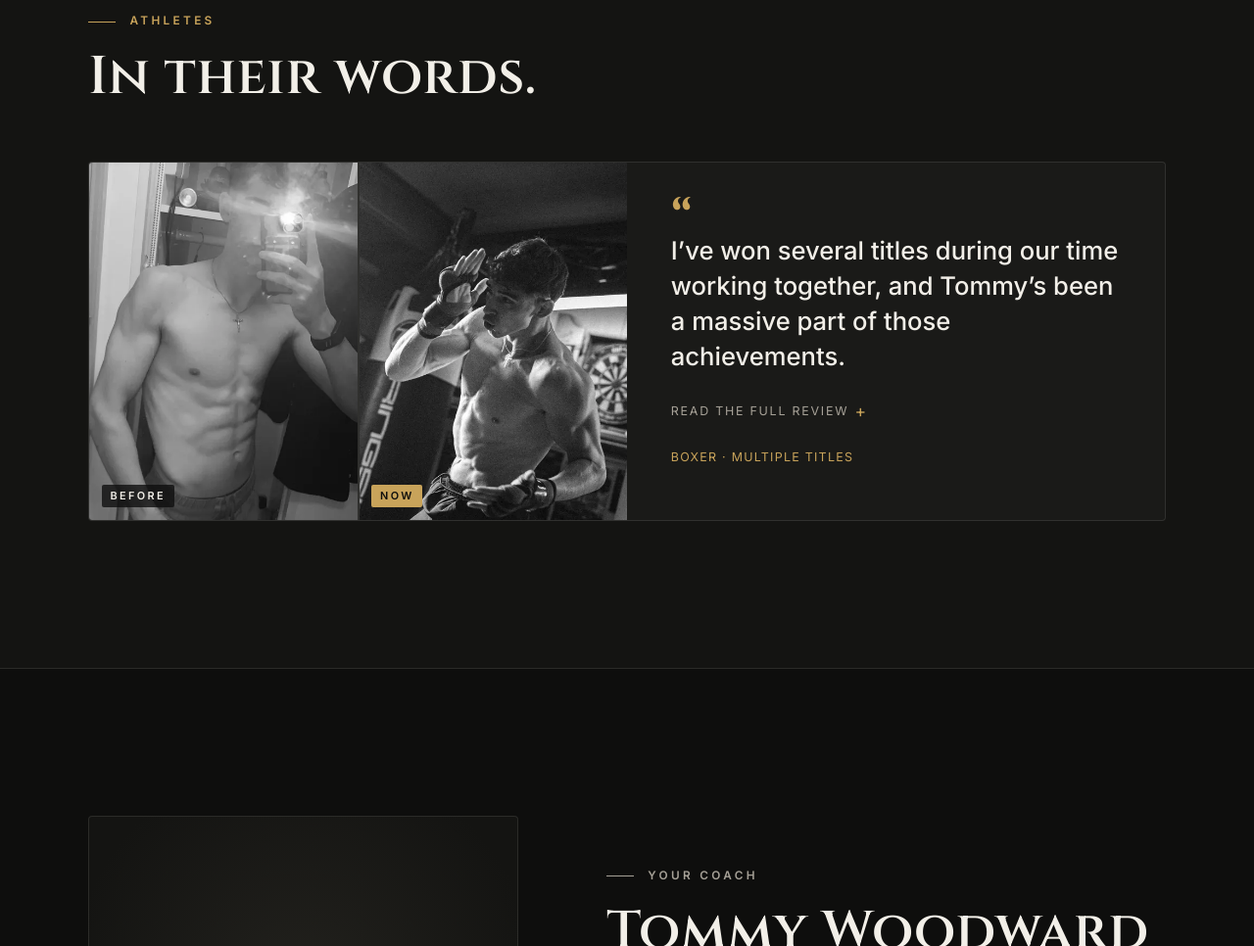
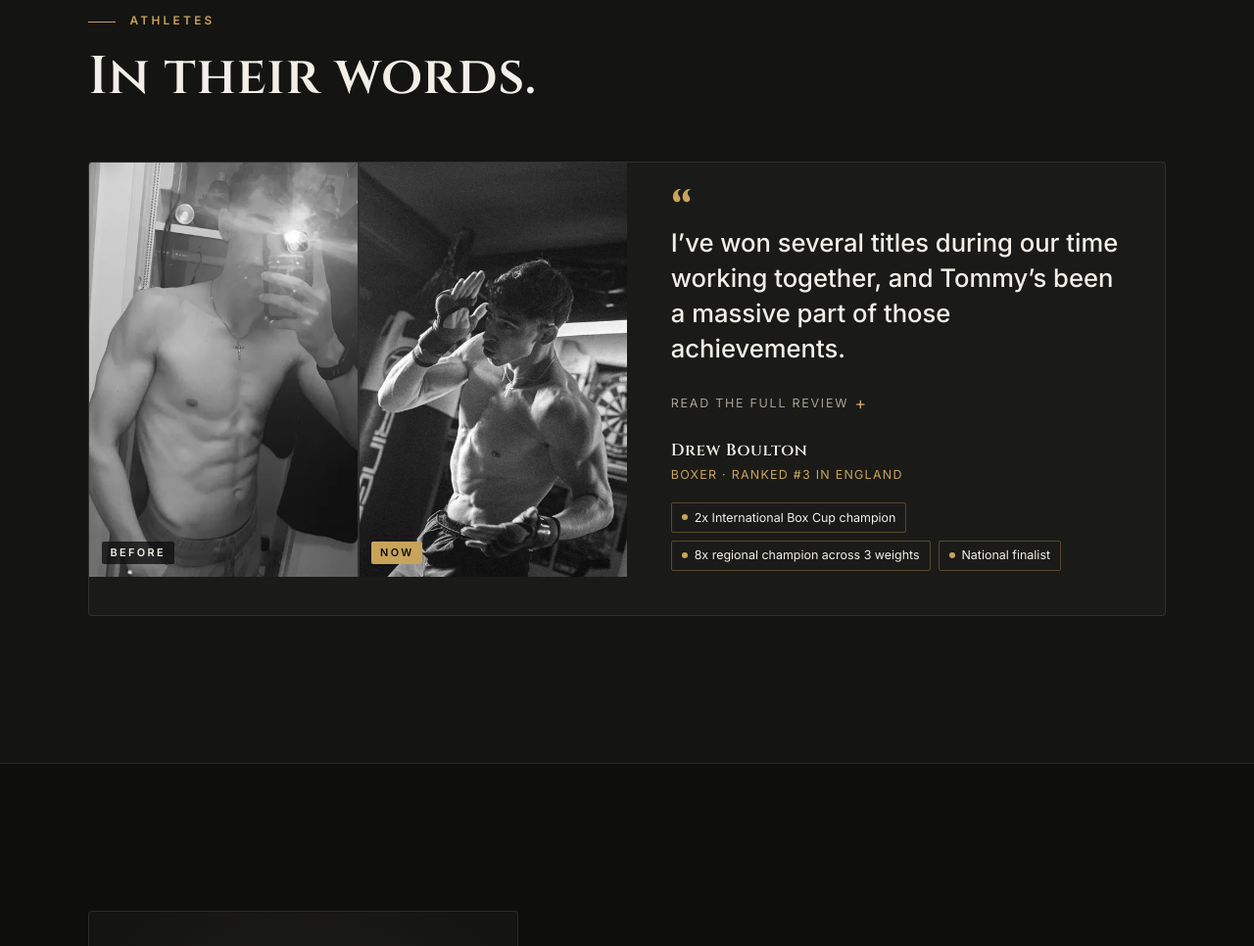
Before and after one commit to tommy-wood/tommy-wood.github.io, a plain HTML site: page index.html in a window 1280 px wide. Shown: the part 4973-5939 px from the top of the page at 98% size. Drawn offline with Linux system fonts and the light colour scheme.

Commit message:
Testimonial: add Drew Boulton's name and titles
Co-Authored-By: Claude Opus 5.5 <noreply@anthropic.com>
Claude-Session: https://claude.ai/code/session_01RUwNBEucoZHFmLJPsMwQ84

```diff
--- a/index.html
+++ b/index.html
@@ -18,7 +18,7 @@
   <link rel="preconnect" href="https://fonts.googleapis.com">
   <link rel="preconnect" href="https://fonts.gstatic.com" crossorigin>
   <link href="https://fonts.googleapis.com/css2?family=Cinzel:wght@500;600;700&family=Inter:wght@400;500;600&display=swap" rel="stylesheet">
-  <link rel="stylesheet" href="styles.css?v=11">
+  <link rel="stylesheet" href="styles.css?v=14">
 </head>
 <body>
   <a class="skip" href="#main">Skip to content</a>
@@ -476,7 +476,7 @@
 
   <a href="#book" class="float-cta" id="floatCta">Book a session</a>
 
-  <script src="testimonials.js?v=10" defer></script>
-  <script src="script.js?v=10" defer></script>
+  <script src="testimonials.js?v=11" defer></script>
+  <script src="script.js?v=11" defer></script>
 </body>
 </html>
--- a/script.js
+++ b/script.js
@@ -388,7 +388,8 @@ const BOOKING_URL = "https://calendar.google.com/calendar/appointments/schedules
           <div class="ba__img"><img src="${esc(base)}-800.webp" srcset="${esc(base)}-500.webp 500w, ${esc(base)}-800.webp 800w" sizes="(max-width: 860px) 45vw, 25vw" alt="${esc(alt)}" loading="lazy" decoding="async"><span class="ba__tag">${label}</span></div>`;
     const who = (t) => `
           ${t.name ? `<p class="tcard__name">${esc(t.name)}</p>` : ""}
-          ${t.detail ? `<p class="tcard__detail">${esc(t.detail)}</p>` : ""}`;
+          ${t.detail ? `<p class="tcard__detail">${esc(t.detail)}</p>` : ""}
+          ${Array.isArray(t.titles) && t.titles.length ? `<ul class="tcard__titles">${t.titles.map((x) => `<li>${esc(x)}</li>`).join("")}</ul>` : ""}`;
     track.innerHTML = tData.map((t) => {
       if (t.before && t.after) {
         const n = t.name || "Athlete";
--- a/styles.css
+++ b/styles.css
@@ -418,6 +418,12 @@ em { font-style: normal; color: var(--accent); }
 .tcard__more blockquote { margin: 1.2rem 0 0; color: var(--muted); font-size: .98rem; }
 @media (max-width: 860px) { .tcard--ba { grid-template-columns: 1fr; } .tcard--ba .ba__img img { object-position: center 30%; } }
 
+.ba__img img { position: absolute; inset: 0; }
+@media (min-width: 861px) { .tst__track--one .ba { align-self: start; } .tst__track--one .ba__img { aspect-ratio: auto; height: clamp(380px, 33vw, 480px); } }
+.tcard__titles { list-style: none; margin: 1.1rem 0 0; padding: 0; display: flex; flex-wrap: wrap; gap: .5rem; }
+.tcard__titles li { font-size: .78rem; line-height: 1.3; padding: .5em .8em; border: 1px solid rgba(200, 163, 90, .35); border-radius: 2px; color: var(--text); }
+.tcard__titles li::before { content: ""; display: inline-block; width: 6px; height: 6px; border-radius: 50%; background: var(--accent); margin-right: .55em; vertical-align: .1em; }
+
 /* Responsive */
 @media (max-width: 960px) {
   .steps { grid-template-columns: 1fr 1fr; }
--- a/testimonials.js
+++ b/testimonials.js
@@ -10,7 +10,8 @@
      photo:  "assets/clients/their-photo.jpg",  // optional
      before: "assets/clients/x-before",  // optional before/after pair
      after:  "assets/clients/x-after",   // (needs -500.webp and -800.webp)
-     pull:   "One line from the quote to show big"  // optional
+     pull:   "One line from the quote to show big",  // optional
+     titles: ["Title one", "Title two"]  // optional achievements list
    },
    Use a blank line in the quote to start a new paragraph.
 
@@ -19,8 +20,9 @@
    ========================================================= */
 window.TESTIMONIALS = [
   {
-    name:   "",
-    detail: "Boxer · Multiple titles",
+    name:   "Drew Boulton",
+    detail: "Boxer · Ranked #3 in England",
+    titles: ["2x International Box Cup champion", "8x regional champion across 3 weights", "National finalist"],
     pull:   "I\u2019ve won several titles during our time working together, and Tommy\u2019s been a massive part of those achievements.",
     quote:  "Before I started working with Tommy, I\u2019d only ever boxed and had never lifted weights. From day one, he\u2019s been incredibly patient and taken the time to explain how to do each exercise, what it works and why it matters for my boxing. That\u2019s given me a lot of confidence in the gym.\n\nSince working with Tommy, I\u2019ve moved up weight classes and he\u2019s helped me put on lean muscle that I can actually use in the ring, while also building strength in the muscles I already had. I\u2019ve won several titles during our time working together, and Tommy\u2019s been a massive part of those achievements.\n\nOn top of being a brilliant strength and conditioning coach, he\u2019s a top bloke. I\u2019m genuinely grateful for everything he\u2019s done for me, and I\u2019d recommend him to anyone looking to get stronger for their sport.",
     before: "assets/clients/boxer-before",
```
